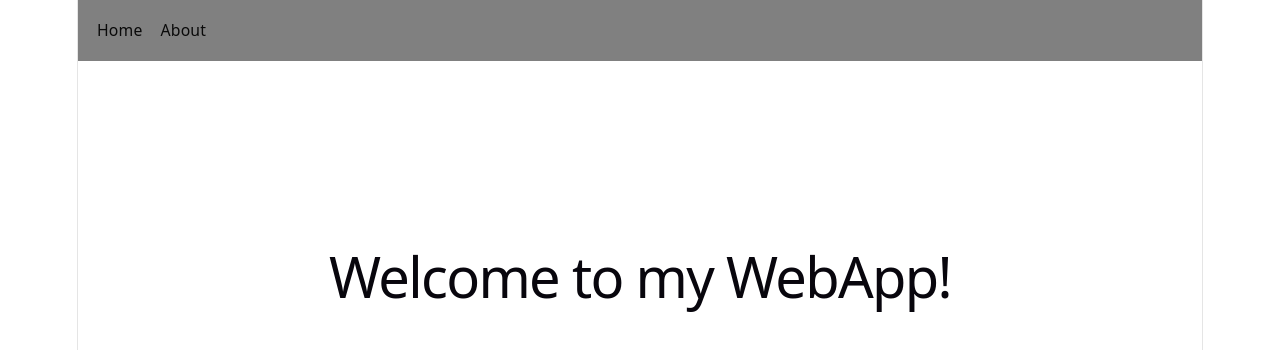
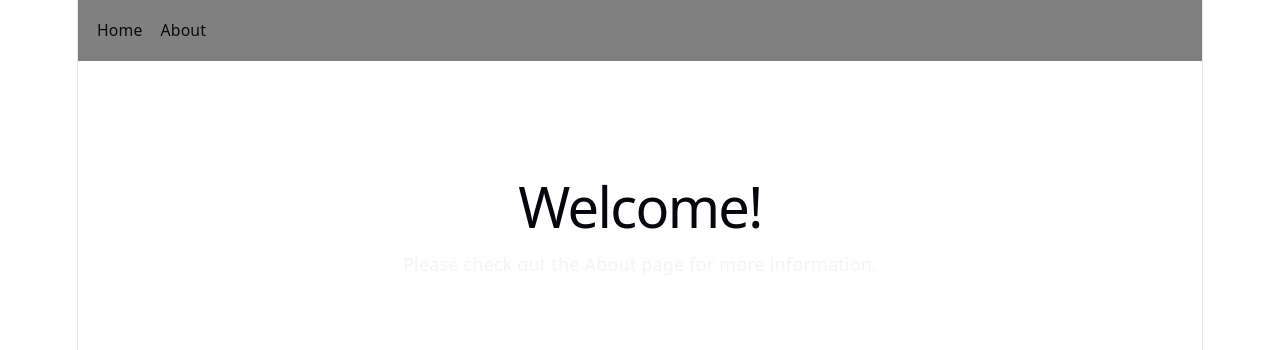
Before and after one commit to marlukkg/ReactProjects, a React (Vite) app in the folder react-hello-world/: page / in a window 1280 px wide. Shown: the top 350 px of the page. Built offline with nearby package versions, Linux system fonts and the light colour scheme.

Commit message:
Add simple info to the landing page

```diff
--- a/react-hello-world/src/App.jsx
+++ b/react-hello-world/src/App.jsx
@@ -2,12 +2,14 @@ import './App.css'
 import { Welcome } from './Welcome';
 import { Button } from './Button';
 import { SimpleCounter } from './SimpleCounter';
+import { Link } from 'react-router-dom';
 
 function App() {
 
   return (
     <div>
-      <h1 style={{ paddingTop: '150px' }}>Welcome to my WebApp!</h1>
+      <h1 style={{ paddingTop: '80px' }}>Welcome!</h1>
+      <p>Please check out the <Link to="/about">About</Link> page for more information.</p>
     </div>
   )
 }
```
